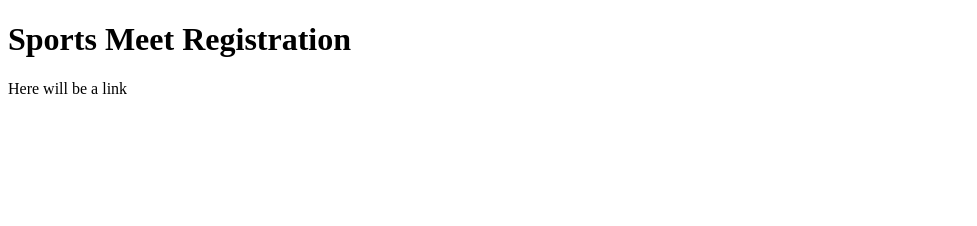
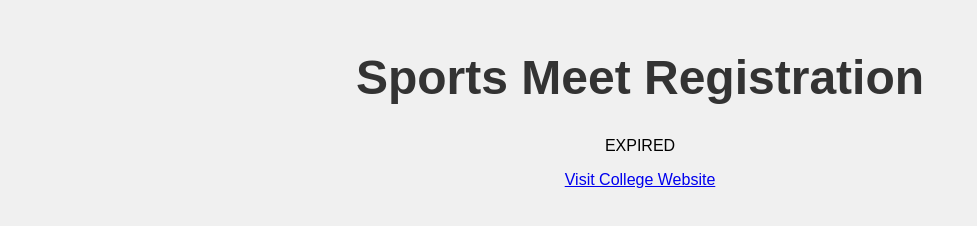
Before and after one commit to rishabmehndiratta/webpage, a plain HTML site: page index.html in a window 1280 px wide. Shown: the whole page, without its empty margins (0-977 px from the left). Drawn offline with Linux system fonts and the light colour scheme.

Commit message:
Update index.html

```diff
--- a/index.html
+++ b/index.html
@@ -2,15 +2,16 @@
 <html>
   <head>
     <title>Sports Meet Registration</title>
+    <link rel="stylesheet" type="text/css" href="style.css">
   </head>
-  <body>
+  <body onload="startTimer()">
     <h1>Sports Meet Registration</h1>
     <div id="timer">
       <p id="demo"></p>
     </div>
-  <!-- add a link to your college's website here --> Here will be a link
+    <a href="https://www.yourcollegesite.com">Visit College Website</a>
     <script>
-    <script>
+      function startTimer(){
         // Set the date we're counting down to
         var countDownDate = new Date("Jan 5, 2022 15:37:25").getTime();
 
@@ -39,9 +40,7 @@
             document.getElementById("demo").innerHTML = "EXPIRED";
           }
         }, 1000);
-
+      }
     </script>
   </body>
-
-  </body>
 </html>
```
Lines whose indentation alone changed are shown as unchanged.
